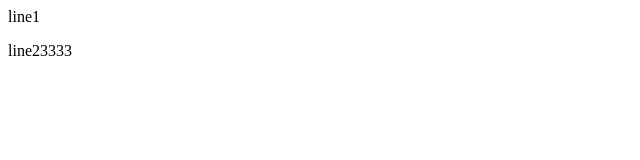
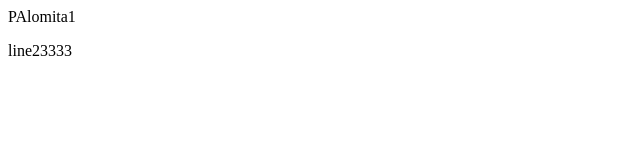
Before and after one commit to estebanmho/PruebasGitEM, a plain HTML site: page index.html in a window 1280 px wide. Shown: the full height of the page, 0-640 px from the left. Drawn offline with Linux system fonts and the light colour scheme.

Commit message:
Palomiotaa

```diff
--- a/index.html
+++ b/index.html
@@ -3,7 +3,7 @@
 		<title>Hello world</title>
 	</head>
 	<body>
-		<p>line1</p>
+		<p>PAlomita1</p>
 		<p>line23333</p>
 	<body>
 </html>
```
Also changed, not shown: 2 other files.
